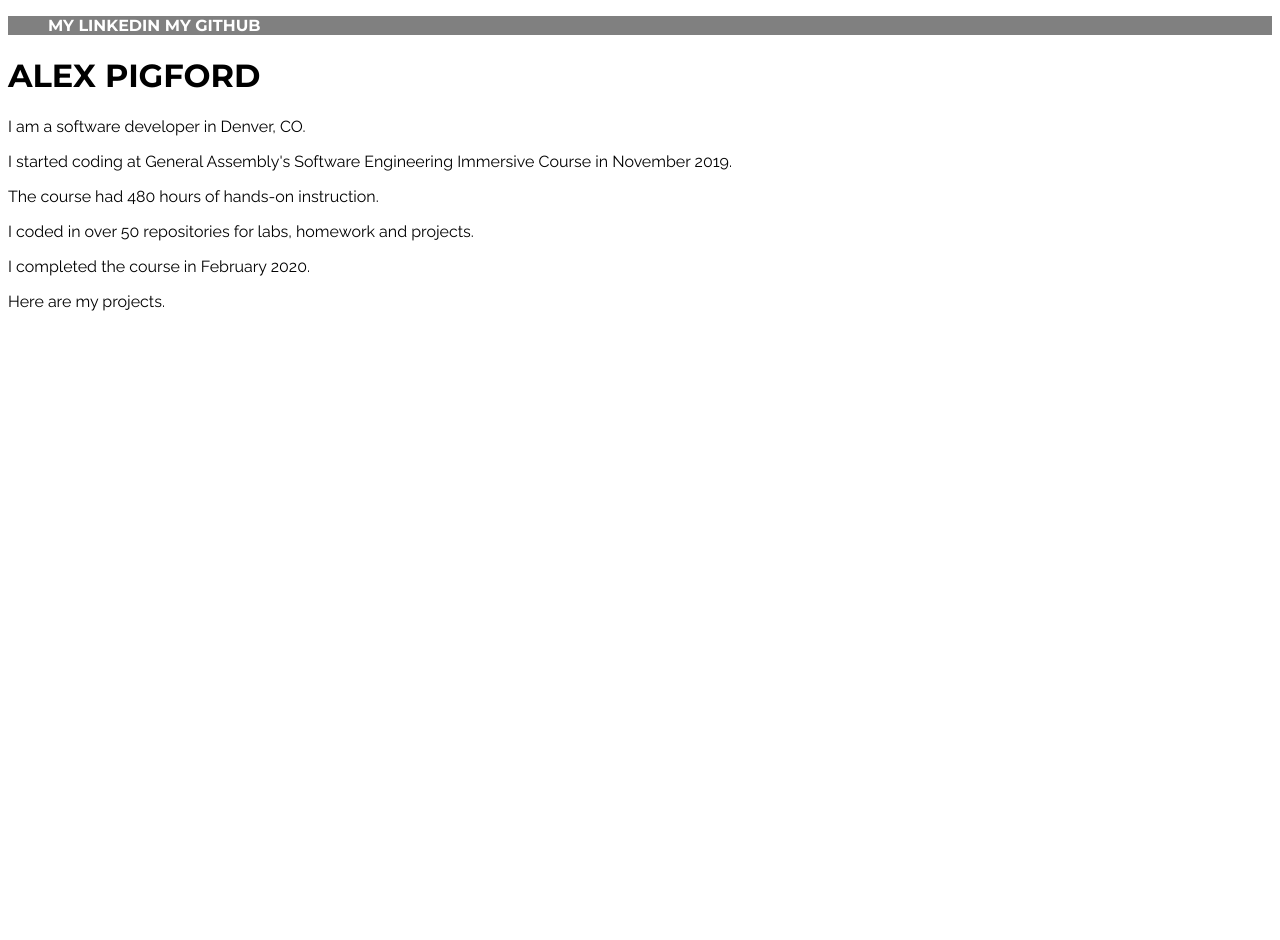
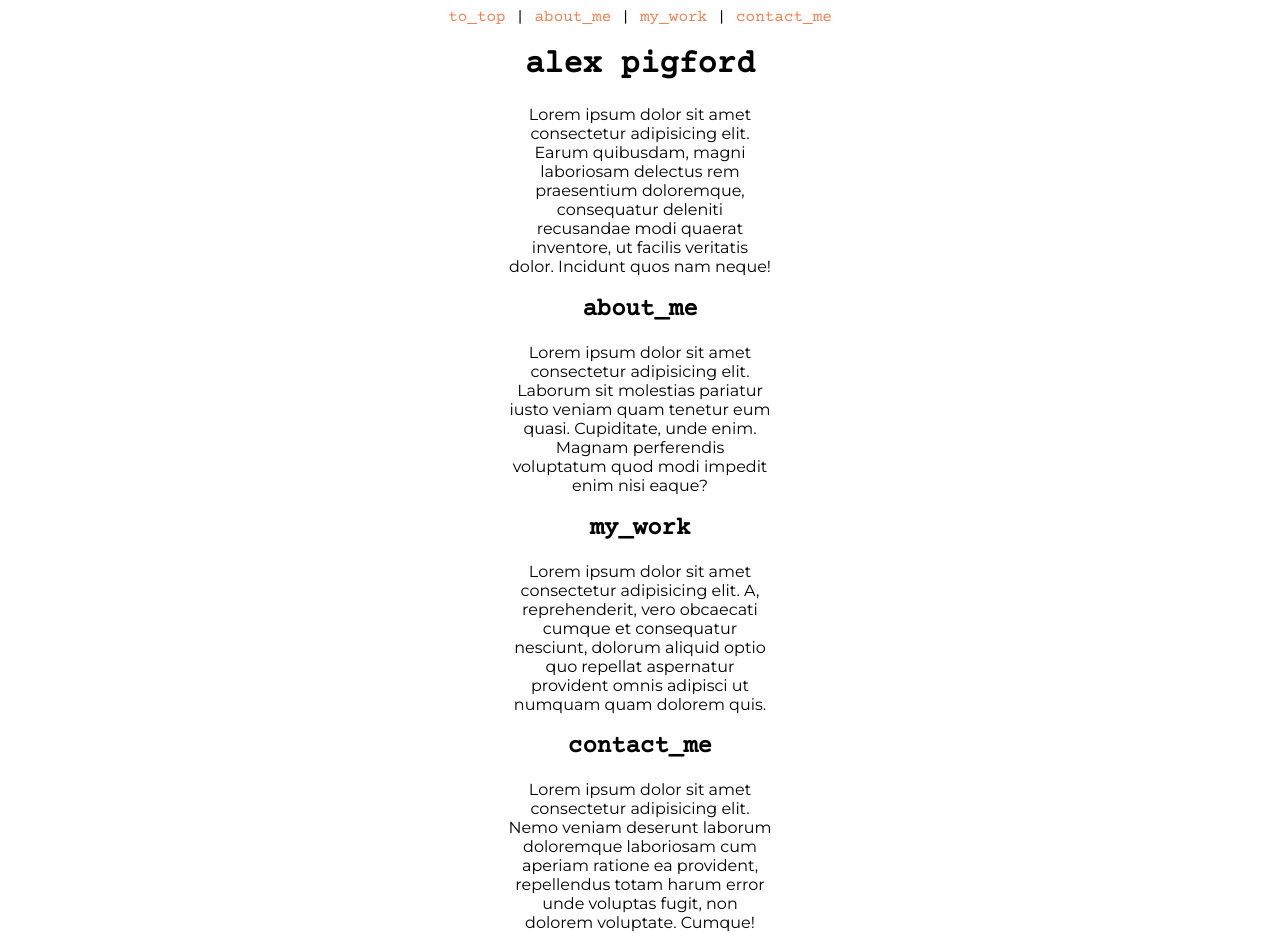
Before and after one commit to alexpigford/blog, a plain HTML site: page index.html in a window 1280 px wide. Before the commit the page ends 800 px from the top, so only its background shows below. Drawn offline with nearby package versions, Linux system fonts and the light colour scheme.

Commit message:
new layout

```diff
--- a/index.html
+++ b/index.html
@@ -3,25 +3,24 @@
 <head>
     <meta charset="UTF-8">
     <meta name="viewport" content="width=device-width, initial-scale=1.0">
-    <title>Alex Pigford Blog</title>
-    <link rel="stylesheet" type="text/css" href="styles.css">
-    <link href="https://fonts.googleapis.com/css?family=Montserrat:700|Raleway&display=swap" rel="stylesheet">
+    <title>alex_pigford</title>
+    <link href="https://fonts.googleapis.com/css?family=Courier+Prime|Montserrat&display=swap" rel="stylesheet">
+    <link rel="stylesheet" href="styles.css">
 </head>
 <body>
-    <header>
-        <ul>
-            <li><a href="https://www.linkedin.com/in/alexpigford/" target="_blank">MY LINKEDIN</a></li>
-            <li><a href="https://github.com/alexpigford" target="_blank">MY GITHUB</a></li>
-        </ul>
-        <h1>ALEX PIGFORD</h1>
-    </header>
-    <main>
-        <p>I am a software developer in Denver, CO.</p>
-        <p>I started coding at General Assembly's Software Engineering Immersive Course in November 2019.</p>
-        <p>The course had 480 hours of hands-on instruction.</p>
-        <p>I coded in over 50 repositories for labs, homework and projects.</p>
-        <p>I completed the course in February 2020.</p>
-        <p>Here are my projects.</p>
-    </main>
+    <nav>
+        <a href="#">to_top</a> |
+        <a href="#">about_me</a> |
+        <a href="#">my_work</a> |
+        <a href="#">contact_me</a>
+      </nav>
+    <h1>alex pigford</h1>
+    <p>Lorem ipsum dolor sit amet consectetur adipisicing elit. Earum quibusdam, magni laboriosam delectus rem praesentium doloremque, consequatur deleniti recusandae modi quaerat inventore, ut facilis veritatis dolor. Incidunt quos nam neque!</p>
+    <h2>about_me</h2>
+    <p>Lorem ipsum dolor sit amet consectetur adipisicing elit. Laborum sit molestias pariatur iusto veniam quam tenetur eum quasi. Cupiditate, unde enim. Magnam perferendis voluptatum quod modi impedit enim nisi eaque?</p>
+    <h2>my_work</h2>
+    <p>Lorem ipsum dolor sit amet consectetur adipisicing elit. A, reprehenderit, vero obcaecati cumque et consequatur nesciunt, dolorum aliquid optio quo repellat aspernatur provident omnis adipisci ut numquam quam dolorem quis.</p>
+    <h2>contact_me</h2>
+    <p>Lorem ipsum dolor sit amet consectetur adipisicing elit. Nemo veniam deserunt laborum doloremque laboriosam cum aperiam ratione ea provident, repellendus totam harum error unde voluptas fugit, non dolorem voluptate. Cumque!</p>
 </body>
 </html>
--- a/styles.css
+++ b/styles.css
@@ -1,33 +1,20 @@
-/* font-family: 'Raleway', sans-serif;
-font-family: 'Montserrat', sans-serif;
-font-family: 'Sriracha', cursive; */
+/* font-family: 'Courier Prime', monospace;
+font-family: 'Montserrat', sans-serif; */
 
-header {
-    font-family: 'Montserrat', sans-serif;
+body {
+    text-align: center;
 }
 
-ul {
-    font-family: 'Montserrat', sans-serif;
-    list-style-type: none;
-    background-color: grey;
-
+a {
+    text-decoration: none;
+    color: #EF8354;
 }
 
-li {
-    display: inline;
+nav, h1, h2 {
+    font-family: 'Courier Prime', monospace;
 }
 
-li a {
-    display: inline;
-    color: white;
-    text-align: center;
-    text-decoration: none;
+p {
+    font-family: 'Montserrat', sans-serif;
+    margin: 0 500px;
 }
-
-li a:hover {
-    background-color: #111;
-}
-
-body {
-    font-family: 'Raleway', sans-serif;
-}
```
